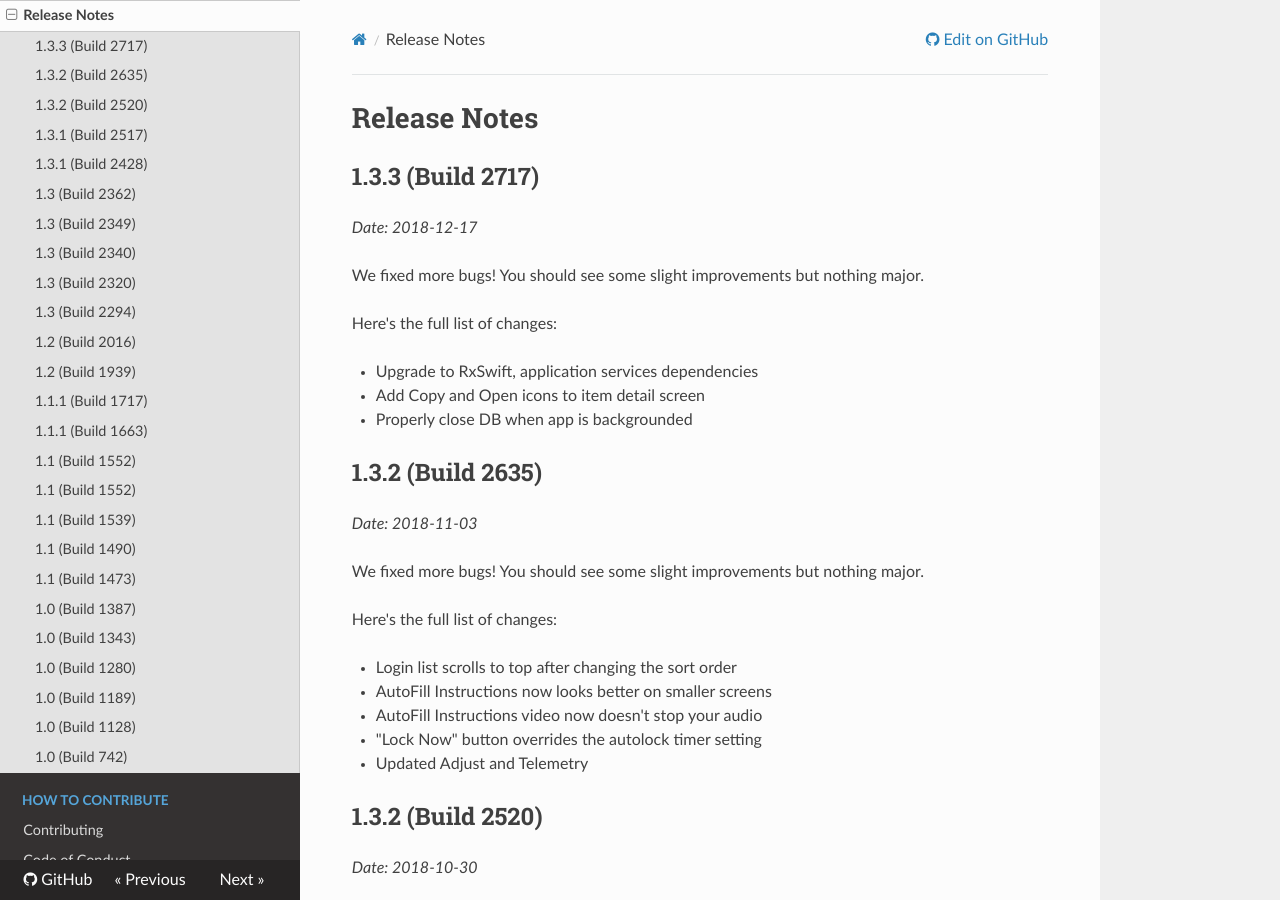
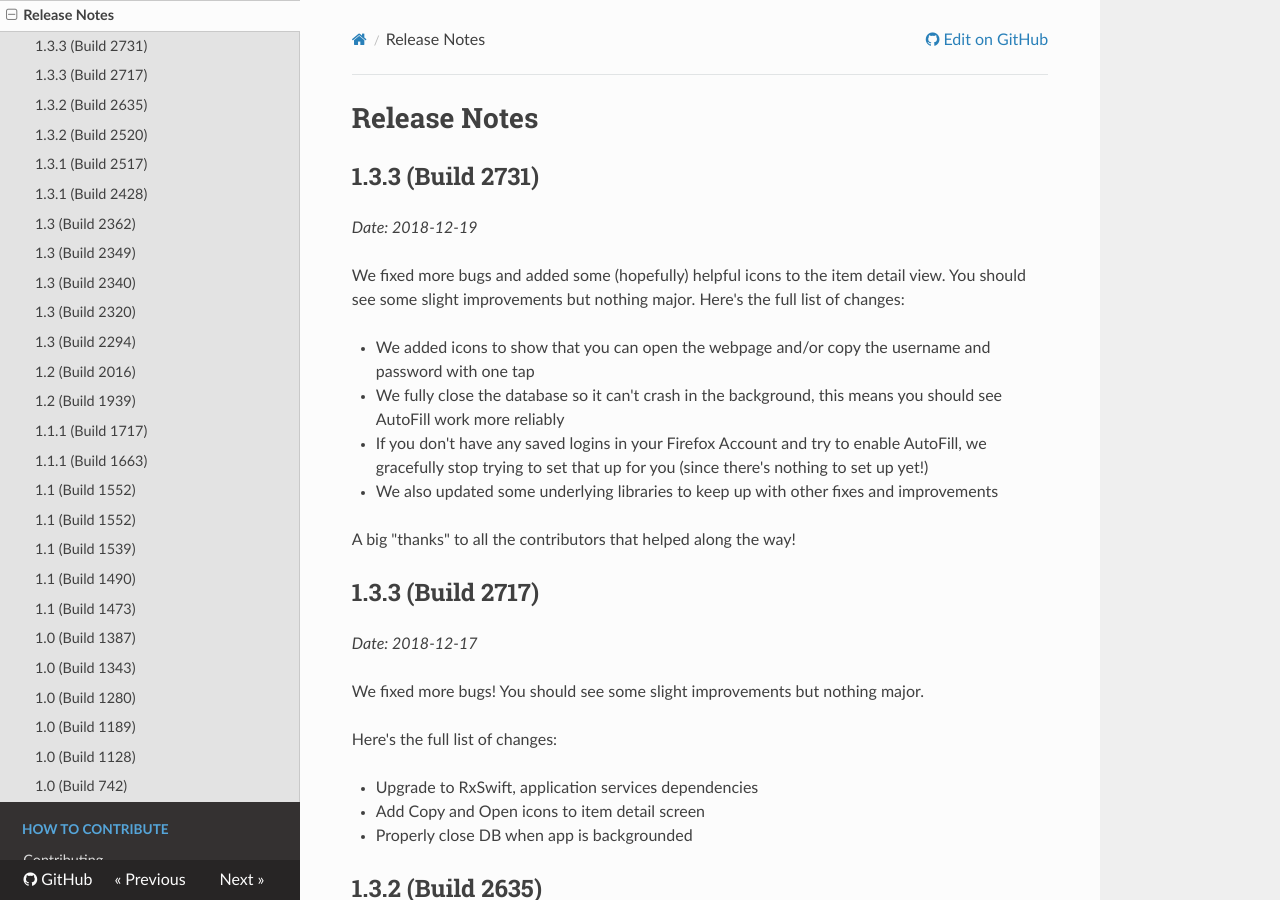
Before and after one commit to mozilla-lockwise/lockwise-ios, an MkDocs documentation site: the page built from docs/release-notes.md, in a window 1280 px wide and 900 px high. Built offline with MkDocs 1.6.1, drawn with Linux system fonts in a browser that asks for light colours; nearby versions of some CDN libraries.

Commit message:
hopefully final release notes for 1.3.3

```diff
--- a/docs/release-notes.md
+++ b/docs/release-notes.md
@@ -1,4 +1,17 @@
 # Release Notes
+
+## 1.3.3 (Build 2731)
+
+_Date: 2018-12-19_
+
+We fixed more bugs and added some (hopefully) helpful icons to the item detail view. You should see some slight improvements but nothing major. Here's the full list of changes:
+
+- We added icons to show that you can open the webpage and/or copy the username and password with one tap
+- We fully close the database so it can't crash in the background, this means you should see AutoFill work more reliably
+- If you don't have any saved logins in your Firefox Account and try to enable AutoFill, we gracefully stop trying to set that up for you (since there's nothing to set up yet!)
+- We also updated some underlying libraries to keep up with other fixes and improvements
+
+A big "thanks" to all the contributors that helped along the way!
 
 ## 1.3.3 (Build 2717)
 
@@ -11,7 +24,6 @@ Here's the full list of changes:
 - Upgrade to RxSwift, application services dependencies
 - Add Copy and Open icons to item detail screen
 - Properly close DB when app is backgrounded
-
 
 ## 1.3.2 (Build 2635)
 
```
